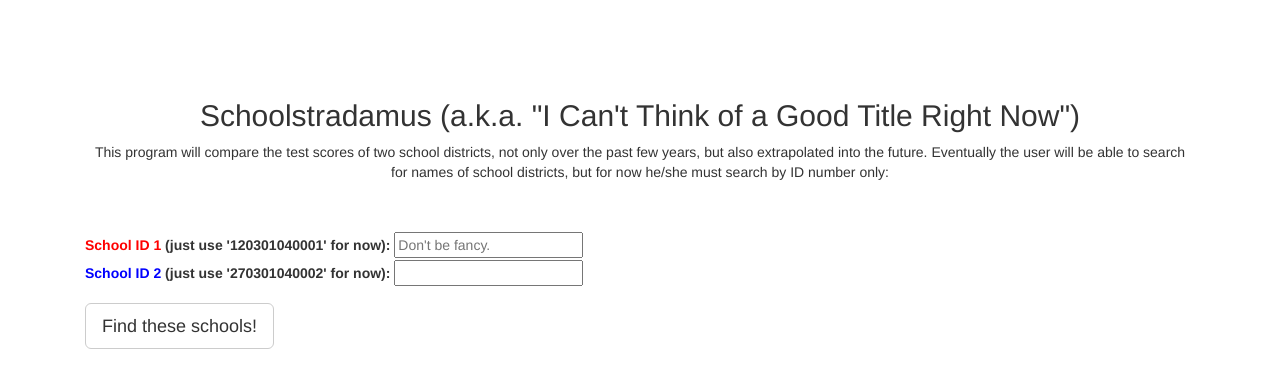
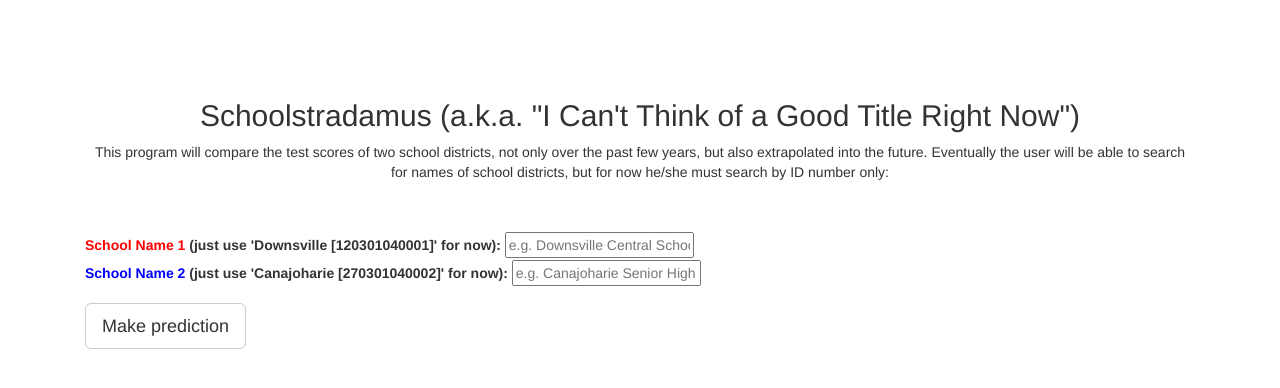
Before and after one commit to EricMichaelSmith/school_district_prediction, a Flask app: page / in a window 1280 px wide. Shown: the part 51-439 px from the top of the page. Run offline with Flask 2, Linux system fonts and the light colour scheme; some libraries are stand-ins or nearby versions.

Commit message:
Have input boxes take text, not ID number

```diff
--- a/app/templates/input.html
+++ b/app/templates/input.html
@@ -64,16 +64,16 @@
 
     <div class = "container">
 
-      <form  action="/output" method="GET">
+      <form action="/output" method="GET">
         <div class="form-group">
-          <label for="ID1"><font color="red">School ID 1</font> (just use '120301040001' for now):</label>
-          <input type="text" id="ID1" name='ID1' placeholder="Don't be fancy.">
+          <label for="Name1"><font color="red">School Name 1</font> (just use 'Downsville [120301040001]' for now):</label>
+          <input type="text" id="Name1" name='Name1' placeholder="e.g. Downsville Central School">
           <br>
-          <label for="ID2"><font color="blue">School ID 2</font> (just use '270301040002' for now):</label>
-          <input type="text" id="ID2" name='ID2' placeholder="">
+          <label for="Name2"><font color="blue">School Name 2</font> (just use 'Canajoharie [270301040002]' for now):</label>
+          <input type="text" id="Name2" name='Name2' placeholder="e.g. Canajoharie Senior High School">
         </div>
         <div>
-          <button type="submit" class="btn btn-default btn-lg">Find these schools!</button>
+          <button type="submit" class="btn btn-default btn-lg">Make prediction</button>
         </div>
       </form>
     </div>
--- a/app/views.py
+++ b/app/views.py
@@ -8,7 +8,10 @@ import StringIO
 
 import config
 
-db= mdb.connect(user="root", host="localhost", db="joined", charset='utf8')
+db = mdb.connect(user="root", host="localhost", db="joined", charset='utf8')
+
+primary_feature_s = 'regents_pass_rate'
+plot_label_s = 'Percent passing Regents Exams\n(averaged over subjects)'
 
 
 
@@ -22,14 +25,14 @@ def schools_input():
 
 @app.route('/output')
 def schools_output():
-    #pull 'ID1' and 'ID1' from input field and store them
-    ID1 = request.args.get('ID1')
-    ID2 = request.args.get('ID2')
+    #pull 'Name1' and 'Name2' from input field and store them
+    Name1 = request.args.get('Name1')
+    Name2 = request.args.get('Name2')
 
-    schools1_past = query_past_scores(ID1)
-    schools1_prediction = query_prediction_scores(ID1)
-    schools2_past = query_past_scores(ID2)
-    schools2_prediction = query_prediction_scores(ID2)
+    schools1_past = query_past_scores(name=Name1)
+    schools1_prediction = query_prediction_scores(ID=schools1_past[0]['school_id'])
+    schools2_past = query_past_scores(name=Name2)
+    schools2_prediction = query_prediction_scores(ID=schools2_past[0]['school_id'])
     school1_predicted_difference = schools1_prediction[0]['score_l'][-1] - \
         schools2_prediction[0]['score_l'][-1]
     num_years_prediction = len(schools1_prediction[0]['score_l'])
@@ -63,10 +66,10 @@ def plot():
     ID1 = request.args.get('ID1')
     ID2 = request.args.get('ID2')
 
-    schools1_past = query_past_scores(ID1)
-    schools1_prediction = query_prediction_scores(ID1)
-    schools2_past = query_past_scores(ID2)
-    schools2_prediction = query_prediction_scores(ID2)
+    schools1_past = query_past_scores(ID=ID1)
+    schools1_prediction = query_prediction_scores(ID=ID1)
+    schools2_past = query_past_scores(ID=ID2)
+    schools2_prediction = query_prediction_scores(ID=ID2)
 
     fig = plt.Figure()
     axis = fig.add_axes([0.1, 0.23, 0.8, 0.67])
@@ -82,7 +85,7 @@ def plot():
     axis.plot(config.year_l[-1:]+config.prediction_year_l,
               np.array(schools2_extrapolation_l)*100, 'b--')
     axis.set_xlabel('Year')
-    axis.set_title('Percent passing Regents Exams\n(averaged over subjects)')
+    axis.set_title(plot_label_s)
     axis.ticklabel_format(useOffset=False)
     axis.legend([curve1, curve2], [schools1_past[0]['name'], schools2_past[0]['name']],
                 loc='upper center', bbox_to_anchor=(0.5, -0.12))
@@ -95,16 +98,20 @@ def plot():
 
 
 
-def query_past_scores(ID):
+def query_past_scores(ID=None, name=None):
     with db:
         cur = db.cursor()
-        #just select the city from 'joined' that the user inputs
+        #just select the city from 'master' that the user inputs
         command_s = 'SELECT ENTITY_CD, ENTITY_NAME, '
         for year in config.year_l:
-            command_s += '`AVG(fraction_passing_{:d})`, '.format(year)
+            command_s += '{0}_{1:d}, '.format(primary_feature_s, year)
         command_s = command_s[:-2]
-        command_s += " FROM regents_pass_rate WHERE ENTITY_CD='{0}';"
-        cur.execute(command_s.format(ID))
+        if ID:
+            command_s += " FROM master WHERE ENTITY_CD='{0}';".format(ID)
+        elif name:
+            command_s += " FROM master WHERE ENTITY_NAME LIKE '{0}%';"\
+                .format(name.upper())
+        cur.execute(command_s)
         query_results = cur.fetchall()
 
     schools = []
@@ -119,12 +126,14 @@ def query_past_scores(ID):
 def query_prediction_scores(ID):
     with db:
         cur = db.cursor()
-        #just select the city from 'joined' that the user inputs
+        #just select the city from 'master' that the user inputs
         command_s = 'SELECT ENTITY_CD, '
         for year in config.prediction_year_l:
-            command_s += 'avg_fraction_passing_prediction_{:d}, '.format(year)
+            command_s += '{0}_prediction_{1:d}, '.format(primary_feature_s,
+                                                           year)
         command_s = command_s[:-2]
-        command_s += " FROM regents_pass_rate_prediction WHERE ENTITY_CD='{0}';"
+        command_s += " FROM {0}_prediction WHERE ENTITY_CD='{1}';"\
+            .format(primary_feature_s, ID)
         cur.execute(command_s.format(ID))
         query_results = cur.fetchall()
 
```
Also changed, not shown: app/create_predictions.py (+12 -9 lines), app/templates/output.html (+6 -6 lines).
